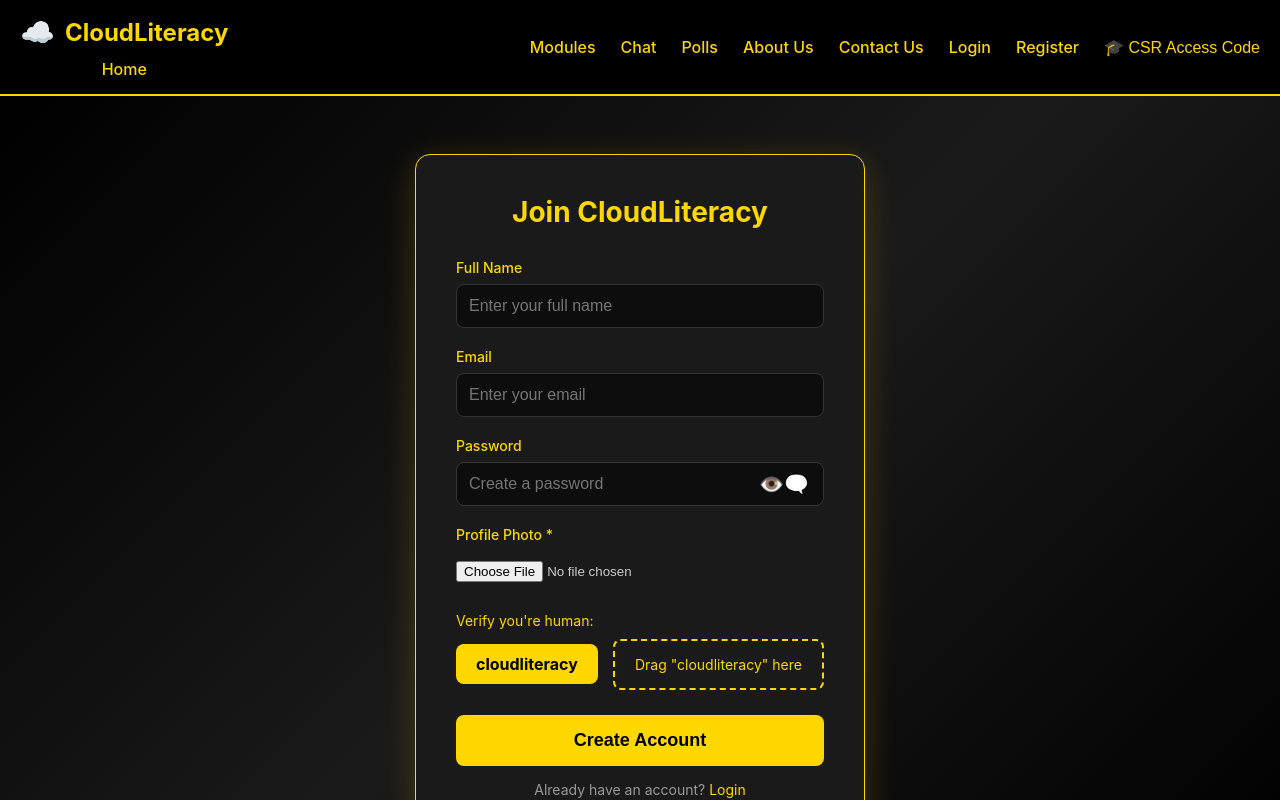
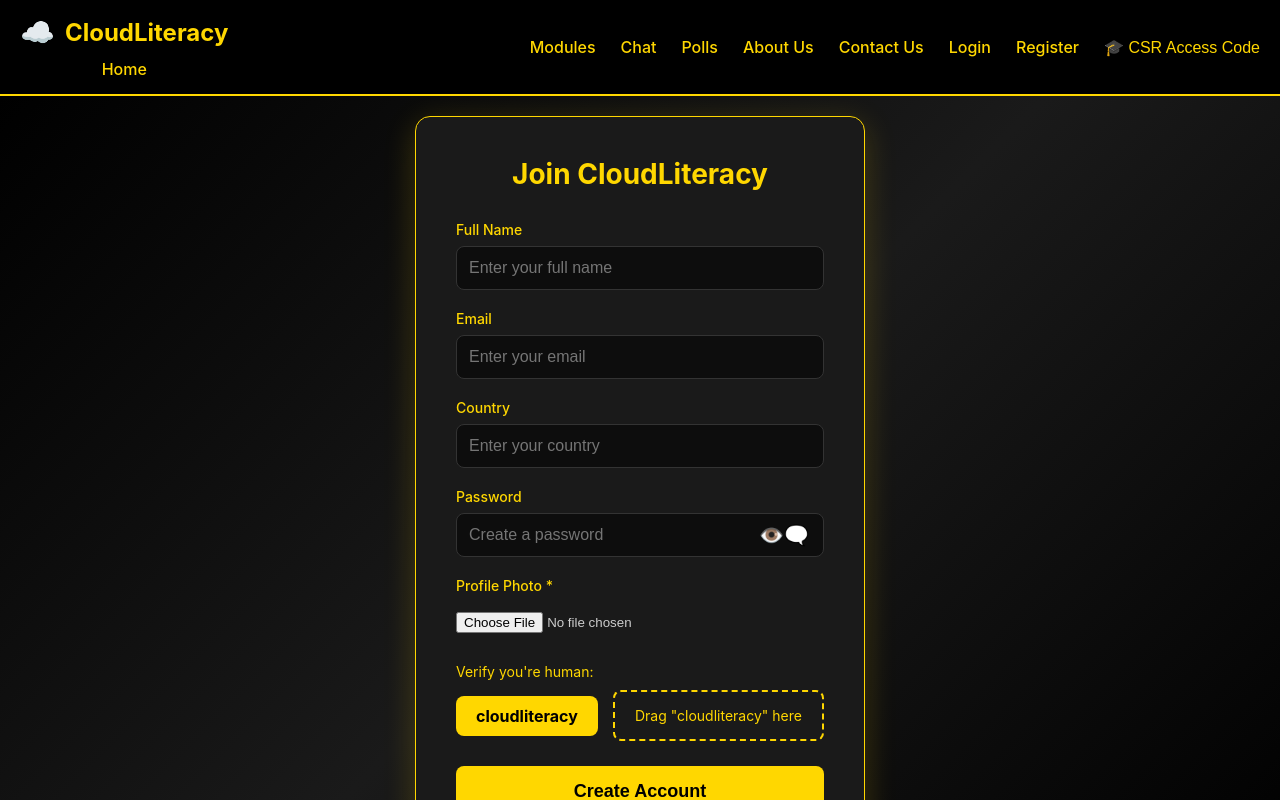
Before and after one commit to cloudliteracy/pre-devop_edu, a React (Create React App) app in the folder frontend/: page /register in a window 1280 px wide. Shown: the top 800 px of the page. Built offline with nearby package versions, Linux system fonts and the light colour scheme; no server answers; the HTML template or start-up script is replaced by a standard one.

Commit message:
country_commit

```diff
--- a/frontend/src/pages/PartnerPackages.js
+++ b/frontend/src/pages/PartnerPackages.js
@@ -13,7 +13,7 @@ const packages = [
 
 const PartnerPackages = () => {
   const [selectedTier, setSelectedTier] = useState(null);
-  const [formData, setFormData] = useState({ name: '', email: '', password: '' });
+  const [formData, setFormData] = useState({ name: '', email: '', password: '', country: '' });
   const [profilePhoto, setProfilePhoto] = useState(null);
   const [error, setError] = useState('');
   const [loading, setLoading] = useState(false);
@@ -47,6 +47,7 @@ const PartnerPackages = () => {
         registrationData.append('name', formData.name);
         registrationData.append('email', formData.email);
         registrationData.append('password', formData.password);
+        registrationData.append('country', formData.country);
         registrationData.append('profilePhoto', profilePhoto);
 
         const { data } = await authAPI.register(registrationData);
@@ -135,6 +136,17 @@ const PartnerPackages = () => {
                       placeholder="Enter your email"
                       value={formData.email}
                       onChange={(e) => setFormData({ ...formData, email: e.target.value })}
+                      required
+                      style={styles.input}
+                    />
+                  </div>
+                  <div style={styles.inputGroup}>
+                    <label style={styles.label}>Country</label>
+                    <input
+                      type="text"
+                      placeholder="Enter your country"
+                      value={formData.country}
+                      onChange={(e) => setFormData({ ...formData, country: e.target.value })}
                       required
                       style={styles.input}
                     />
--- a/frontend/src/pages/Profile.js
+++ b/frontend/src/pages/Profile.js
@@ -88,6 +88,10 @@ const Profile = () => {
           <div style={styles.detailRow}>
             <span style={styles.label}>Account Type</span>
             <span style={styles.value}>{user.isCsrUser ? 'Corporate Social Responsibility (CSR)' : 'Standard User'}</span>
+          </div>
+          <div style={styles.detailRow}>
+            <span style={styles.label}>Country</span>
+            <span style={styles.value}>{user.country || 'Not specified'}</span>
           </div>
         </div>
       </div>
--- a/frontend/src/pages/Register.js
+++ b/frontend/src/pages/Register.js
@@ -4,7 +4,7 @@ import { authAPI } from '../services/api';
 import { AuthContext } from '../context/AuthContext';
 
 const Register = () => {
-  const [formData, setFormData] = useState({ name: '', email: '', password: '' });
+  const [formData, setFormData] = useState({ name: '', email: '', password: '', country: '' });
   const [error, setError] = useState('');
   const [showPassword, setShowPassword] = useState(false);
   const [captchaVerified, setCaptchaVerified] = useState(false);
@@ -59,6 +59,7 @@ const Register = () => {
       registrationData.append('name', formData.name);
       registrationData.append('email', formData.email);
       registrationData.append('password', formData.password);
+      registrationData.append('country', formData.country);
       if (isCsrRegistration && csrCode) {
         registrationData.append('csrCode', csrCode);
       }
@@ -111,6 +112,18 @@ const Register = () => {
               placeholder="Enter your email"
               value={formData.email}
               onChange={(e) => setFormData({ ...formData, email: e.target.value })}
+              required
+              style={styles.input}
+            />
+          </div>
+
+          <div style={styles.inputGroup}>
+            <label style={styles.label}>Country</label>
+            <input
+              type="text"
+              placeholder="Enter your country"
+              value={formData.country}
+              onChange={(e) => setFormData({ ...formData, country: e.target.value })}
               required
               style={styles.input}
             />
```
Also changed, not shown: 2 other files (tests, documents, lock files or other folders).
